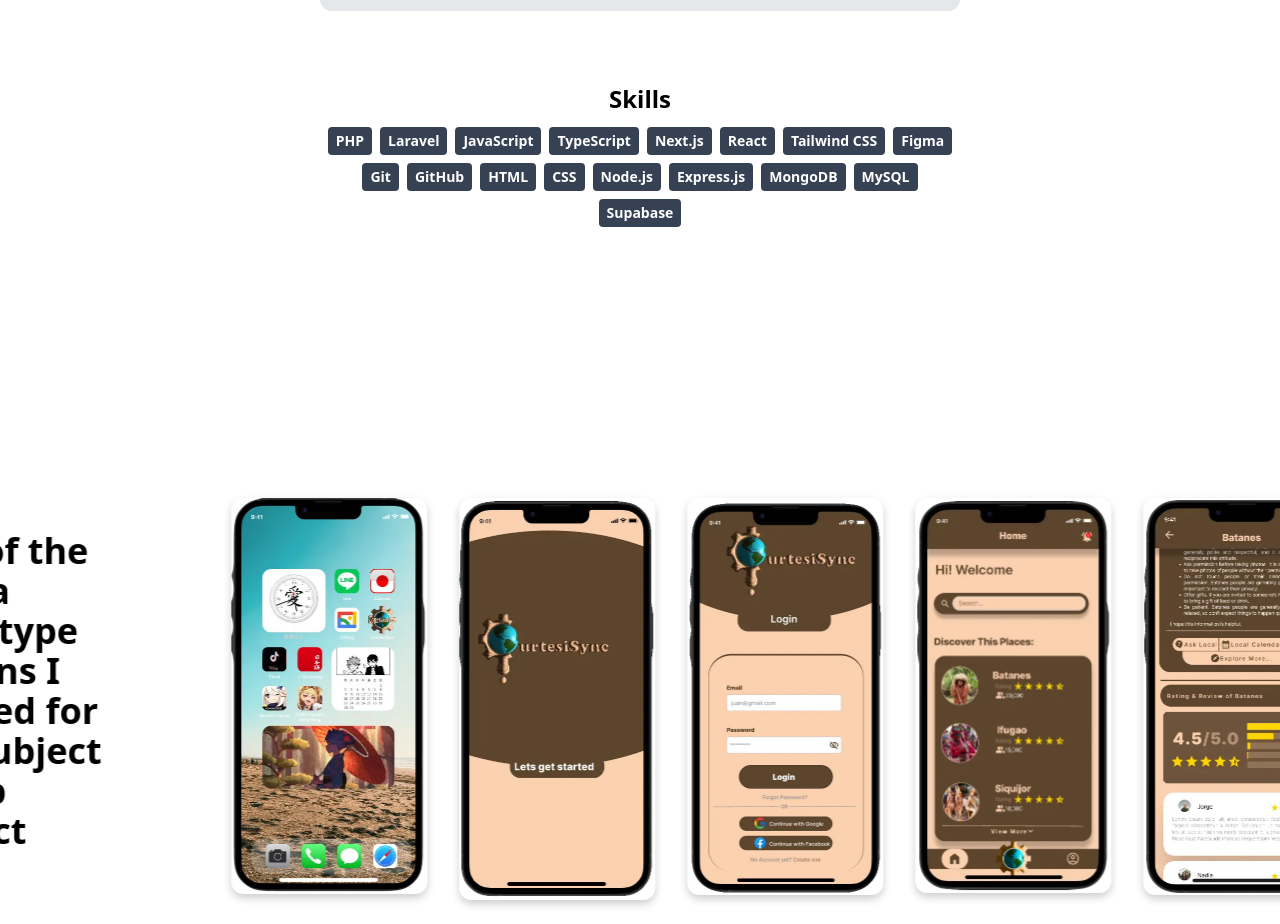
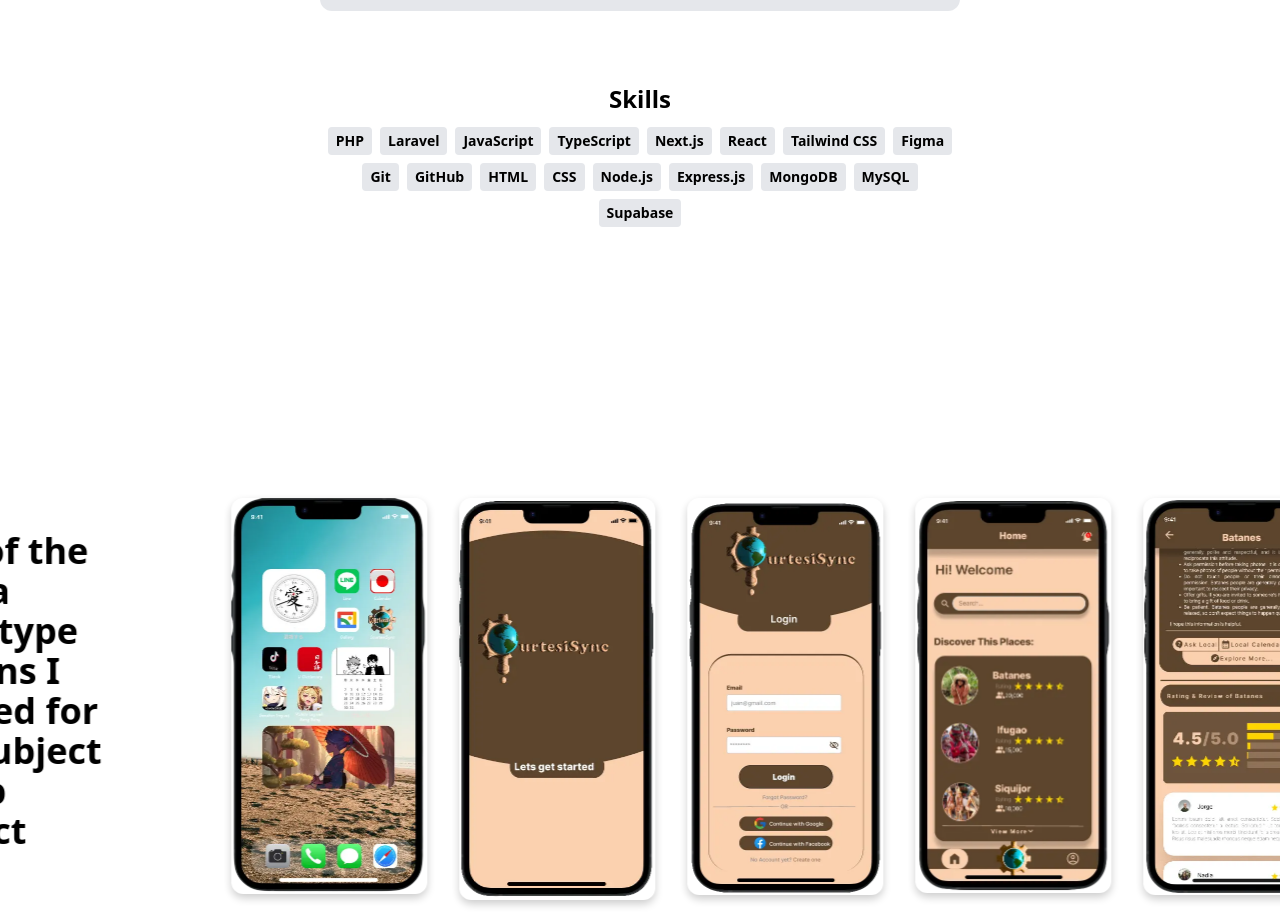
Before and after one commit to reqbahrf/MyPortfolio-react-app, a React (Vite) app: page / in a window 1280 px wide. Shown: the part 1465-2389 px from the top of the page. Built offline with nearby package versions, Linux system fonts and the light colour scheme.

Commit message:
Style: Update PillTag to use darker background for dark mode

```diff
--- a/src/components/PillTag.tsx
+++ b/src/components/PillTag.tsx
@@ -6,7 +6,7 @@ interface PillTagProps {
 
 const PillTag: React.FC<PillTagProps> = ({ tag }) => {
   return (
-    <span className='bg-gray-700 text-white text-sm font-semibold px-2 py-1 rounded-sm dark:bg-gray-200 dark:text-black'>
+    <span className='dark:bg-gray-900 dark:text-white text-sm font-semibold px-2 py-1 rounded-sm bg-gray-200 text-black'>
       {tag}
     </span>
   );
```
